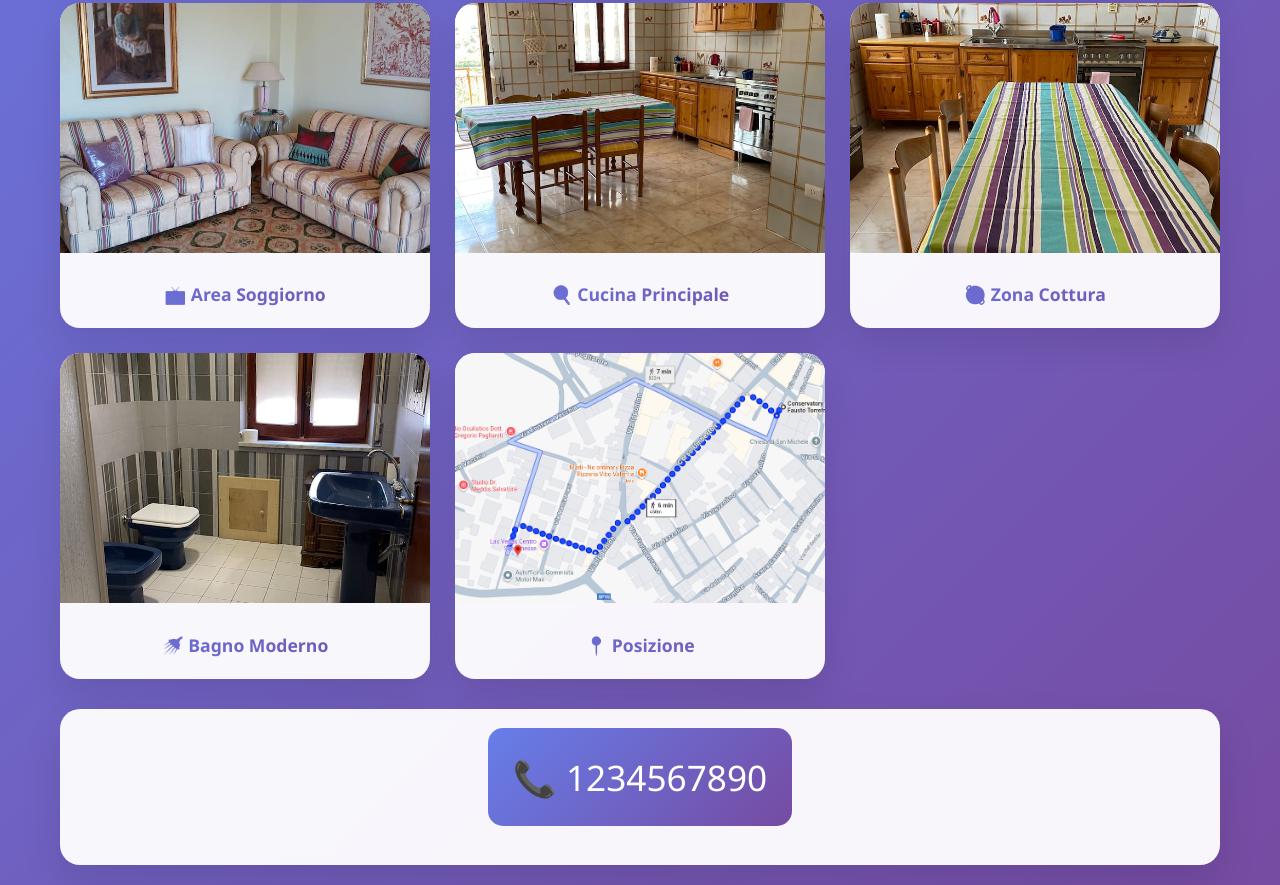
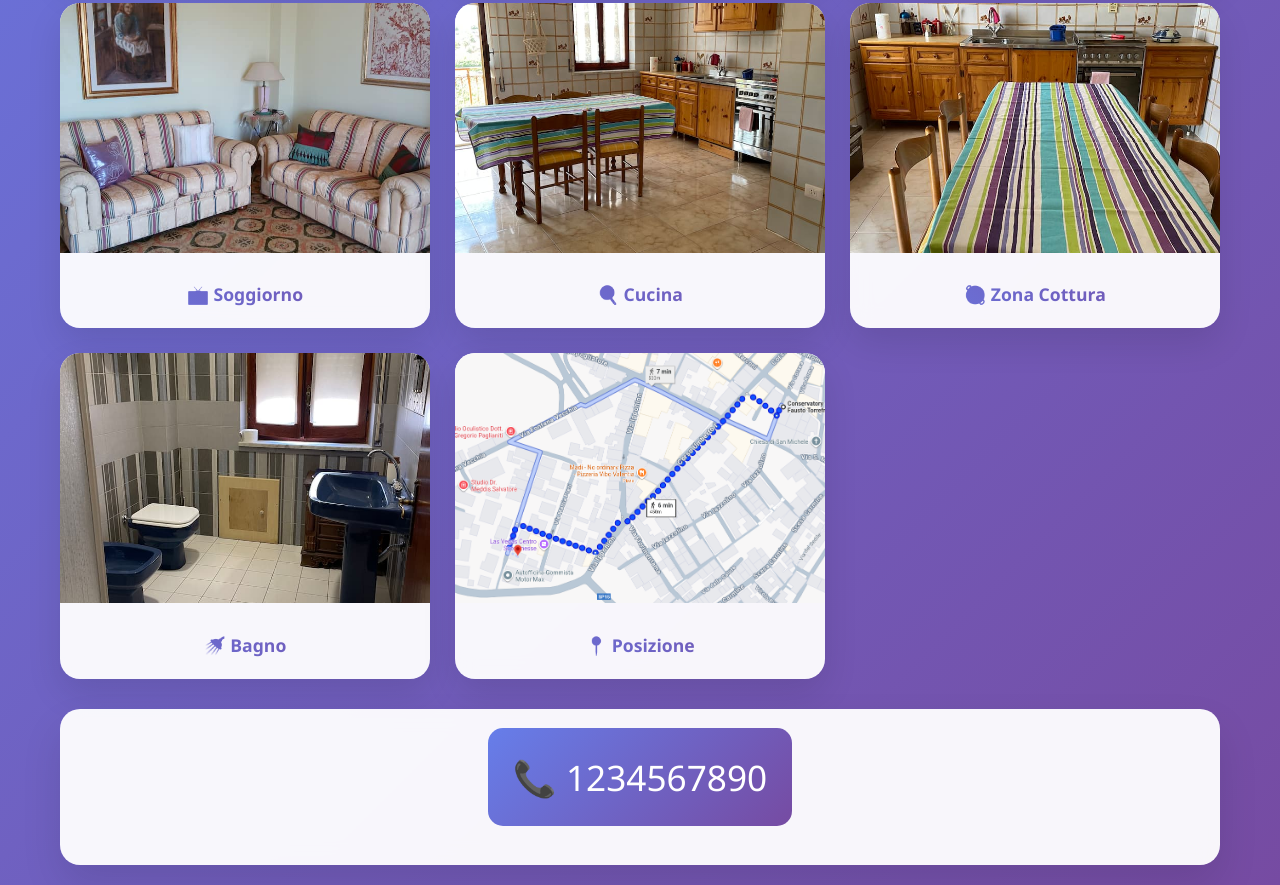
Before and after one commit to dariolicci/affitto, a plain HTML site: page index.html in a window 1280 px wide. Shown: the part 870-1755 px from the top of the page. Drawn offline with Linux system fonts and the light colour scheme.

Commit message:
update description

```diff
--- a/index.html
+++ b/index.html
@@ -290,11 +290,11 @@
                 },
                 {
                     name: 'soggiorno.jpeg',
-                    title: '📺 Area Soggiorno'
+                    title: '📺 Soggiorno'
                 },
                 {
                     name: 'cucina-1.jpeg',
-                    title: '🍳 Cucina Principale'
+                    title: '🍳 Cucina'
                 },
                 {
                     name: 'cucina-2.jpeg',
@@ -302,7 +302,7 @@
                 },
                 {
                     name: 'bagno.jpeg',
-                    title: '🚿 Bagno Moderno'
+                    title: '🚿 Bagno'
                 },
                 {
                     name: 'map.png',
```
